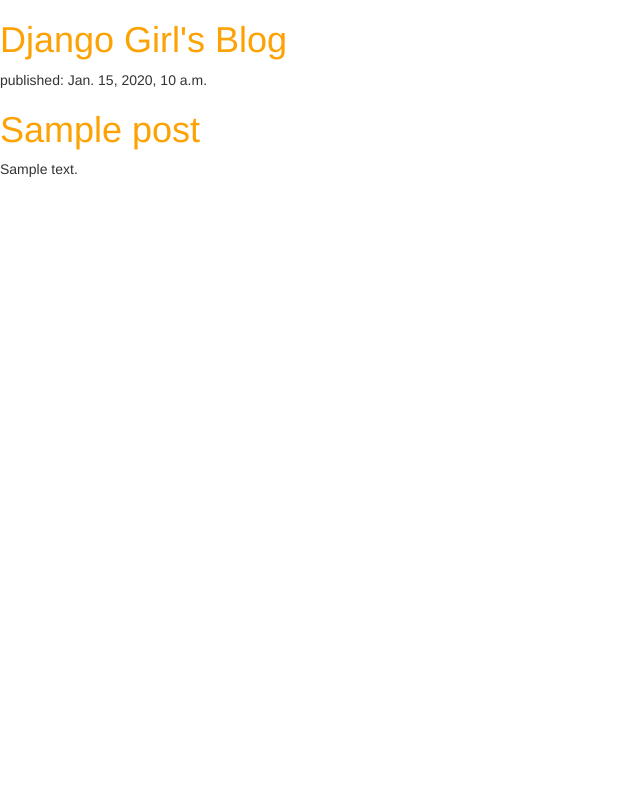
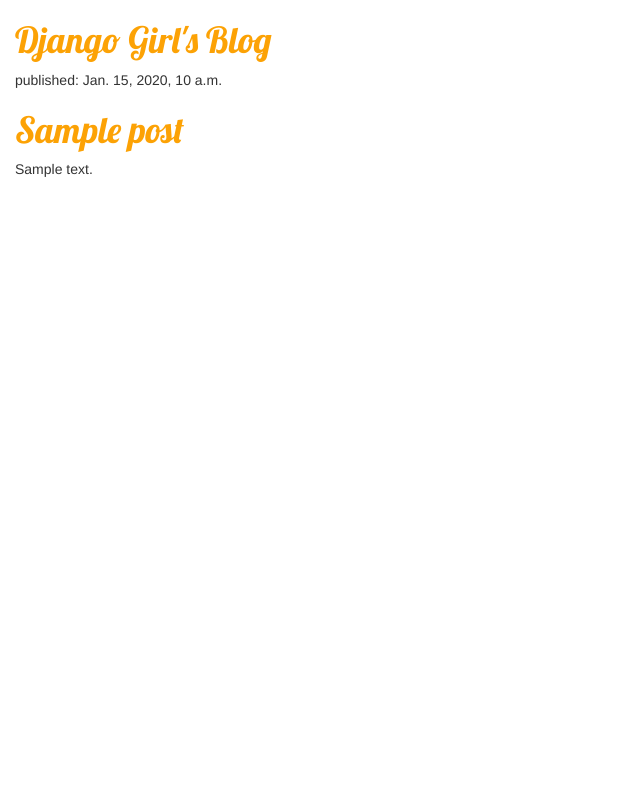
Before and after one commit to mzapata4/my-first-blog, a Django app: template blog/templates/blog/post_list.html in a window 1280 px wide. Shown: the whole page, without its empty margins (0-640 px from the left). Run offline with Django 3.2, Linux system fonts and the light colour scheme; the template is opened without the code that fills it: most values are stand-ins (such as "Sample title", 1, 10 or a date in 2020); some libraries are stand-ins or nearby versions.

Commit message:
lobster font

```diff
--- a/blog/static/css/blog.css
+++ b/blog/static/css/blog.css
@@ -1,3 +1,7 @@
 h1 a {
 	color: #FCA205;
+	font-family: 'Lobster';
 }
+body {
+	padding-left: 15px;
+}
--- a/blog/templates/blog/post_list.html
+++ b/blog/templates/blog/post_list.html
@@ -4,6 +4,7 @@
 		<link rel="stylesheet" href="//maxcdn.bootstrapcdn.com/bootstrap/3.2.0/css/bootstrap.min.css">
 		<link rel="stylesheet" href="//maxcdn.bootstrapcdn.com/bootstrap/3.2.0/css/bootstrap-theme.min.css">
 		<link rel="stylesheet" href="{% static "css/blog.css" %}">
+		<link href="http://fonts.googleapis.com/css?family=Lobster&subset=latin,latin-ext" rel="stylesheet" type="text/css">
 		<title>Django Girls Blog</title>
 	</head>
 	<body>
```
